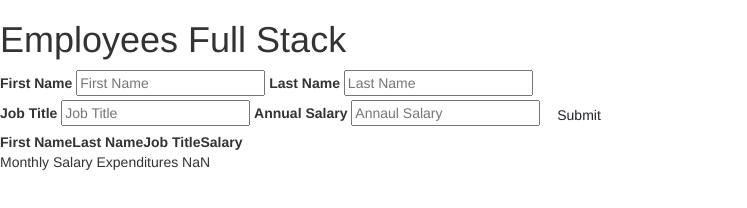
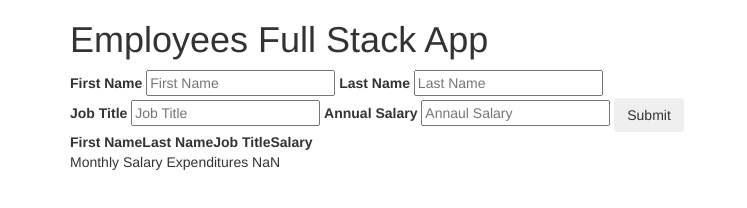
Before and after one commit to ale-cia/weekend_challenge_four, a website: page public/index.html in a window 1280 px wide. Shown: the whole page, without its empty margins (0-747 px from the left). Drawn offline with nearby package versions, Linux system fonts and the light colour scheme; files that its build step writes are made by us from their sources; no server answers.

Commit message:
Added container div

```diff
--- a/public/index.html
+++ b/public/index.html
@@ -6,10 +6,10 @@
         <meta name="viewport" content="width=device-width, initial-scale=1">
         <!-- The above 3 meta tags *must* come first in the head; any other head content must come *after* these tags -->
 
-        <link href="css/bootstrap.min.css" rel="stylesheet">
-        <title>Employees Full Stack</title>
+        <title>Employees Full Stack App</title>
         <script src="../vendors/angular.js"></script>
         <script src="../scripts/client.js"></script>
+        <link rel="stylesheet" href="./scripts/views/employees.css">
 
          <!-- Bootstrap -->
         <link rel="stylesheet" href="https://maxcdn.bootstrapcdn.com/bootstrap/3.3.7/css/bootstrap.min.css" integrity="sha384-BVYiiSIFeK1dGmJRAkycuHAHRg32OmUcww7on3RYdg4Va+PmSTsz/K68vbdEjh4u" crossorigin="anonymous">
@@ -18,8 +18,9 @@
         <link rel="stylesheet" href="https://maxcdn.bootstrapcdn.com/bootstrap/3.3.7/css/bootstrap-theme.min.css" integrity="sha384-rHyoN1iRsVXV4nD0JutlnGaslCJuC7uwjduW9SVrLvRYooPp2bWYgmgJQIXwl/Sp" crossorigin="anonymous">
 
         </head>
+        <div class="container">
         <body ng-app="EmployeeApp" ng-controller="EmployeeController as vm">
-        <h1>Employees Full Stack</h1>
+          <h1>Employees Full Stack App</h1>
             <div id="employeeInputs">
                 <label for="firstName">First Name</label>
                 <input name="firstName" type="text" ng-model="vm.newEmployee.first_name" placeholder="First Name" />
@@ -66,6 +67,6 @@
 
     <!-- Latest compiled and minified JavaScript -->
     <script src="https://maxcdn.bootstrapcdn.com/bootstrap/3.3.7/js/bootstrap.min.js" integrity="sha384-Tc5IQib027qvyjSMfHjOMaLkfuWVxZxUPnCJA7l2mCWNIpG9mGCD8wGNIcPD7Txa" crossorigin="anonymous"></script>
-
+</div><!--/container-->
     </body>
 </html>
--- a/server/server.js
+++ b/server/server.js
@@ -2,7 +2,6 @@ var express = require('express');
 var bodyParser = require('body-parser');
 var employees = require('./routes/employees.js');
 var path = require('path');
-// var pool = require('./modules/pool.js');
 
 var app = express();
 
```
Also changed, not shown: public/views/employees.css (added). Lines whose indentation alone changed are shown as unchanged.
